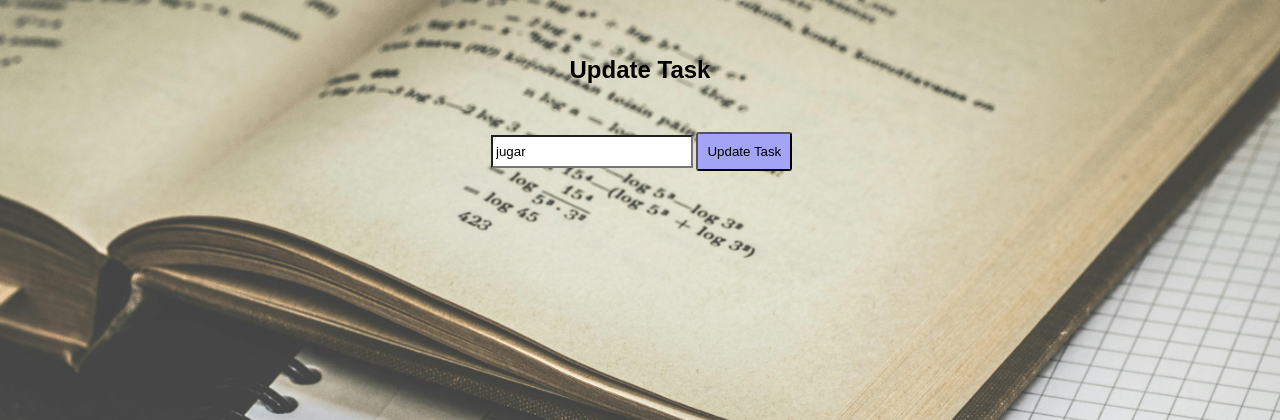
After one commit to Viviana-Osinaga/todolist, a Flask app: page /update/1 in a window 1280 px wide. The commit adds this page. Shown: the top 420 px of the page. Run offline with Flask 3, Linux system fonts and the light colour scheme; data comes from the database, SQL or seed files in the repository; both versions use the stored data as it was after the commit.

Commit message:
adding update, delete actions and styles

```diff
--- a/app.py
+++ b/app.py
@@ -38,5 +38,30 @@ def index():
 with app.app_context():
     db.create_all()
 
+@app.route('/delete/<int:id>')
+def delete(id):
+    task_to_delete = Todo.query.get(id)
+    try:
+        db.session.delete(task_to_delete)
+        db.session.commit()
+        return redirect('/')
+
+    except:
+        return 'There was a problem deleting that task'
+
+@app.route('/update/<int:id>', methods=['GET', 'POST'])
+def update(id):
+    task = Todo.query.get(id)
+    if request.method == 'POST':
+        task.content = request.form['content']
+        try:
+            db.session.commit()
+            return redirect('/')
+        except:
+            return 'There was an issue updating your task'
+    else:
+        return render_template('update.html', task=task)
+
+
 if __name__ == "__main__":
     app.run(debug=True)
--- a/static/css/main.css
+++ b/static/css/main.css
@@ -1,7 +1,10 @@
 body {
+    box-sizing: border-box;
     font-family: sans-serif;
-    box-sizing: border-box;
-    background-color: pink;
+    background-image: url(../background.jpg);
+    background-repeat: no-repeat;
+    background-attachment: fixed;
+    background-size: cover;
 }
 
 .content {
@@ -18,16 +21,29 @@ h1 {
 }
 
 table {
-    background-color: rgb(255 255 255);
-    border: 2px solid rgb(0 0 0);
+    background-color: rgb(255, 255, 255, 0.2);
+    /* border: 1px solid rgb(0 0 0); */
     text-align: center;
     width: fit-content;
     margin: 1rem;
+    padding: 1rem;
+    filter: drop-shadow(2px 2px 6px);
+    border-radius: 8px;
 }
 th, td {
-    border: 2px solid black;
+
     padding: 0.4rem;
+    margin: 1rem;
 }
+
+a {
+    text-decoration: none;
+    padding: 0.5rem;
+    color:rgb(164, 164, 247);
+    text-shadow: 1px 1px rgb(0 0 0);
+
+}
+
 form {
     display: flex;
     flex-direction: row;
@@ -37,10 +53,34 @@ form {
 input {
     text-decoration: none;
     outline: none;
-    width: 12rem;
-    padding: 0.3;
+    width: 4.5rem;
+    padding: 0.3rem;
+    border-radius: 3px;
+    text-align: center;
+
 }
 #content {
-    padding: 0.4rem;
+    padding: 0.2rem;
+    margin: 0.2rem;
+    border-radius: 0px;
+    height: 1.4rem;
+    width: 12rem;
+    text-align: start;
 
 }
+
+#submit {
+    width: 6rem;
+    background-color: rgb(164, 164, 247);
+    color: rgb(0 0 0);
+}
+#submit:hover {
+    filter: drop-shadow(0 0 3px);
+}
+.submit {
+    background-color: rgb(164, 164, 247);
+    color: rgb(0 0 0);
+}
+.submit:hover {
+    filter: drop-shadow(0 0 3px);
+}
--- a/templates/index.html
+++ b/templates/index.html
@@ -19,8 +19,8 @@
                 <td>{{ task.content }}</td>
                 <td> {{ task.date_created }}</td>
                 <td>
-                    <a href="">Delete</a>
-                    <a href="">Update</a>
+                    <a href="/delete/{{ task.id }}">Delete</a>
+                    <a href="/update/{{ task.id }}">Update</a>
                 </td>
             </tr>
         {% endfor %}
@@ -28,7 +28,7 @@
 
     <form action="/" method="post">
         <input type="text" name="content" id="content">
-        <input type="submit" value="Add Task">
+        <input type="submit" value="Add Task" class="submit">
     </form>
 </section>
 {% endblock %}
--- /dev/null
+++ b/templates/update.html
@@ -0,0 +1,16 @@
+{% extends 'base.html' %}
+
+{% block head %}
+<title>Task Master</title>
+{% endblock %}
+
+{% block body %}
+<section class="content">
+    <h1>Update Task</h1>
+
+    <form action="/update/{{ task.id }}" method="post">
+        <input type="text" name="content" id="content" value="{{ task.content }}">
+        <input type="submit" value="Update Task" id="submit">
+    </form>
+</section>
+{% endblock %}
```
Also changed, not shown: instance/test.db, static/background.jpg (added).
